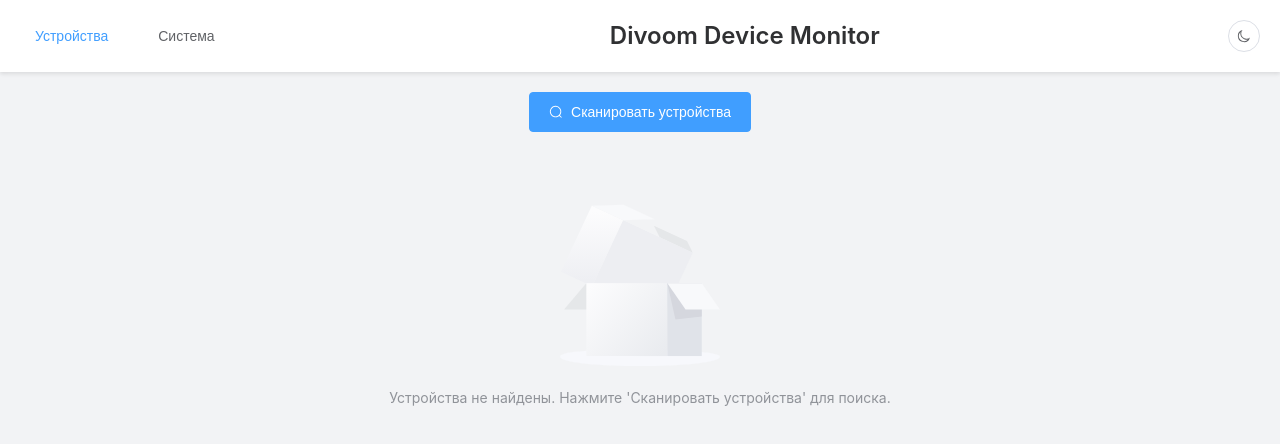
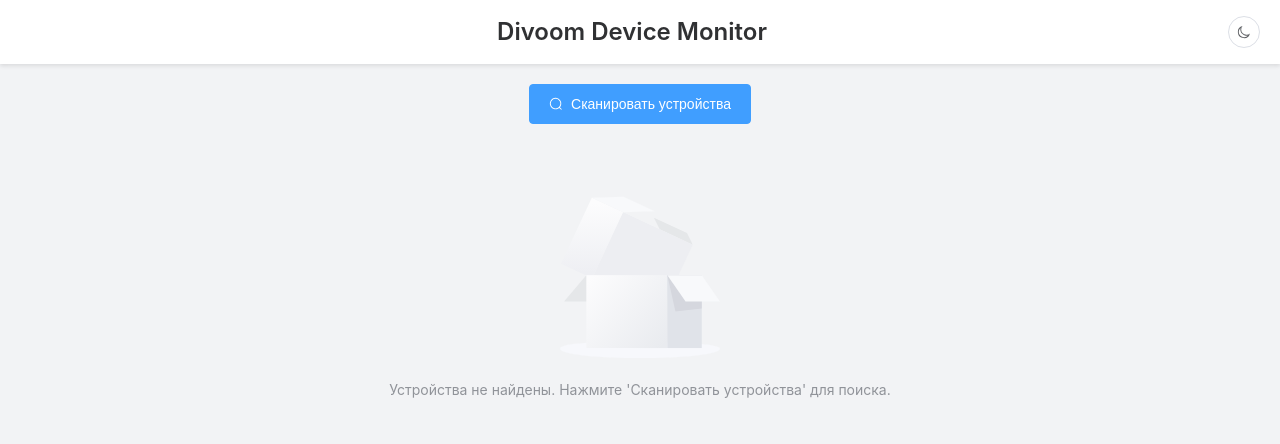
Before and after one commit to Pisyukaev/divoom-monitor, a Vue app: page / in a window 1280 px wide. Shown: the top 444 px of the page. Built offline with nearby package versions, Linux system fonts and the light colour scheme; the HTML template or start-up script is replaced by a standard one.

Commit message:
Refactor Header component by removing navigation links and associated logic; add system metrics route to router and enhance SettingsLayout with new system menu item.

```diff
--- a/src/components/Header.vue
+++ b/src/components/Header.vue
@@ -1,33 +1,9 @@
 <script setup lang="ts">
-import { computed } from 'vue';
-import { useRoute, useRouter } from 'vue-router';
 import ThemeToggle from './ThemeToggle.vue';
-
-const router = useRouter();
-const route = useRoute();
-
-const activeRoute = computed(() => {
-    if (route.path.startsWith('/system')) {
-        return 'system';
-    }
-    return 'devices';
-});
-
-const goTo = (path: string) => {
-    router.push(path);
-};
 </script>
 
 <template>
     <header class="app-header">
-        <nav class="nav-links">
-            <el-button :type="activeRoute === 'devices' ? 'primary' : 'default'" text @click="goTo('/')">
-                Устройства
-            </el-button>
-            <el-button :type="activeRoute === 'system' ? 'primary' : 'default'" text @click="goTo('/system')">
-                Система
-            </el-button>
-        </nav>
         <h1>Divoom Device Monitor</h1>
         <div class="actions">
             <ThemeToggle />
@@ -48,11 +24,6 @@
     gap: 16px;
 }
 
-.nav-links {
-    display: flex;
-    gap: 8px;
-}
-
 .app-header h1 {
     margin: 0;
     font-size: 24px;
--- a/src/components/SettingsLayout.vue
+++ b/src/components/SettingsLayout.vue
@@ -1,7 +1,7 @@
 <script setup lang="ts">
 import { ref, onMounted, computed, onUnmounted, provide } from 'vue';
 import { useRouter, useRoute } from 'vue-router';
-import { ArrowLeft, Setting, Monitor, Fold, Expand } from '@element-plus/icons-vue';
+import { ArrowLeft, Setting, Monitor, Fold, Expand, Odometer } from '@element-plus/icons-vue';
 
 import { useDevice } from '../composables/useDevice';
 import ThemeToggle from './ThemeToggle.vue';
@@ -28,6 +28,8 @@
     return 'common';
   } else if (path.includes('/display')) {
     return 'display';
+  } else if (path.includes('/system')) {
+    return 'system';
   }
   return 'common';
 });
@@ -125,6 +127,14 @@
           </el-icon>
           <template #title>
             <span>Настройки экранов</span>
+          </template>
+        </el-menu-item>
+        <el-menu-item index="system">
+          <el-icon>
+            <Odometer />
+          </el-icon>
+          <template #title>
+            <span>Состояние системы</span>
           </template>
         </el-menu-item>
       </el-menu>
--- a/src/router/index.ts
+++ b/src/router/index.ts
@@ -36,12 +36,13 @@
           component: DisplaySettingsView,
           props: true,
         },
+        {
+          path: 'system',
+          name: 'SystemMetrics',
+          component: SystemMetricsView,
+          props: true,
+        },
       ],
-    },
-    {
-      path: '/system',
-      name: 'SystemMetrics',
-      component: SystemMetricsView,
     },
   ],
 });
--- a/src/views/SystemMetricsView.vue
+++ b/src/views/SystemMetricsView.vue
@@ -2,7 +2,6 @@
 import { computed, onMounted, onUnmounted, ref } from 'vue';
 import { Refresh } from '@element-plus/icons-vue';
 
-import Header from '../components/Header.vue';
 import { getSystemMetrics } from '../api/system';
 import type { DiskUsage, SystemMetrics } from '../types/system';
 
@@ -67,7 +66,6 @@
 </script>
 
 <template>
-  <Header />
   <div class="metrics-page">
     <div class="metrics-header">
       <div>
```
